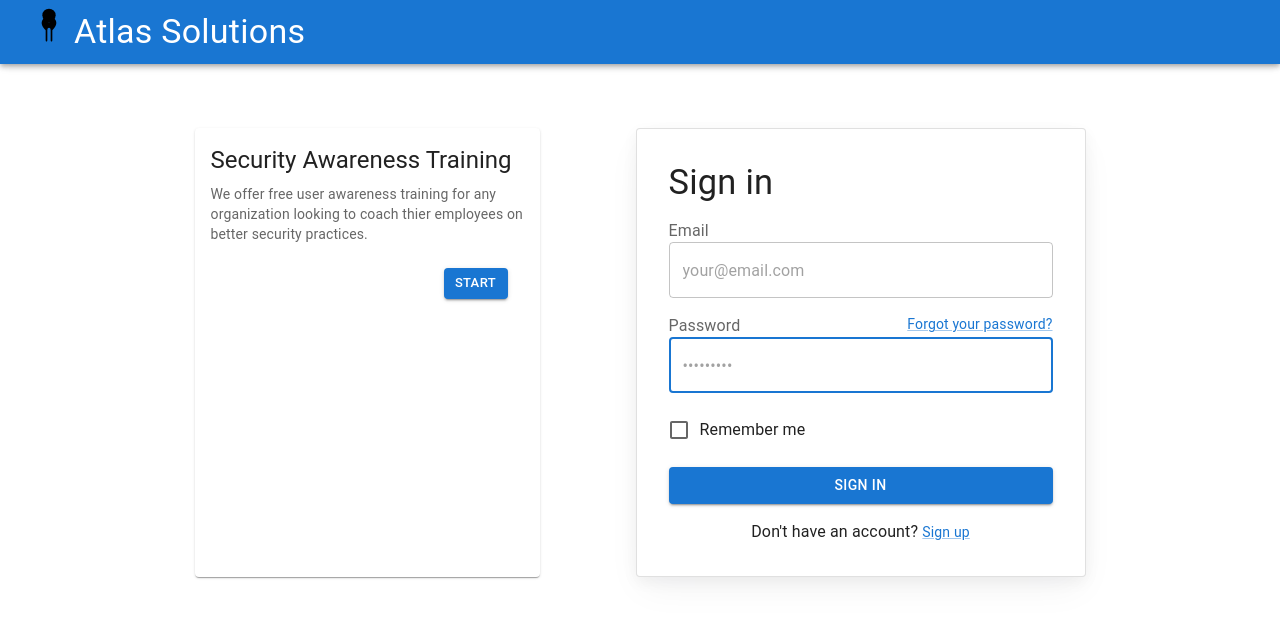
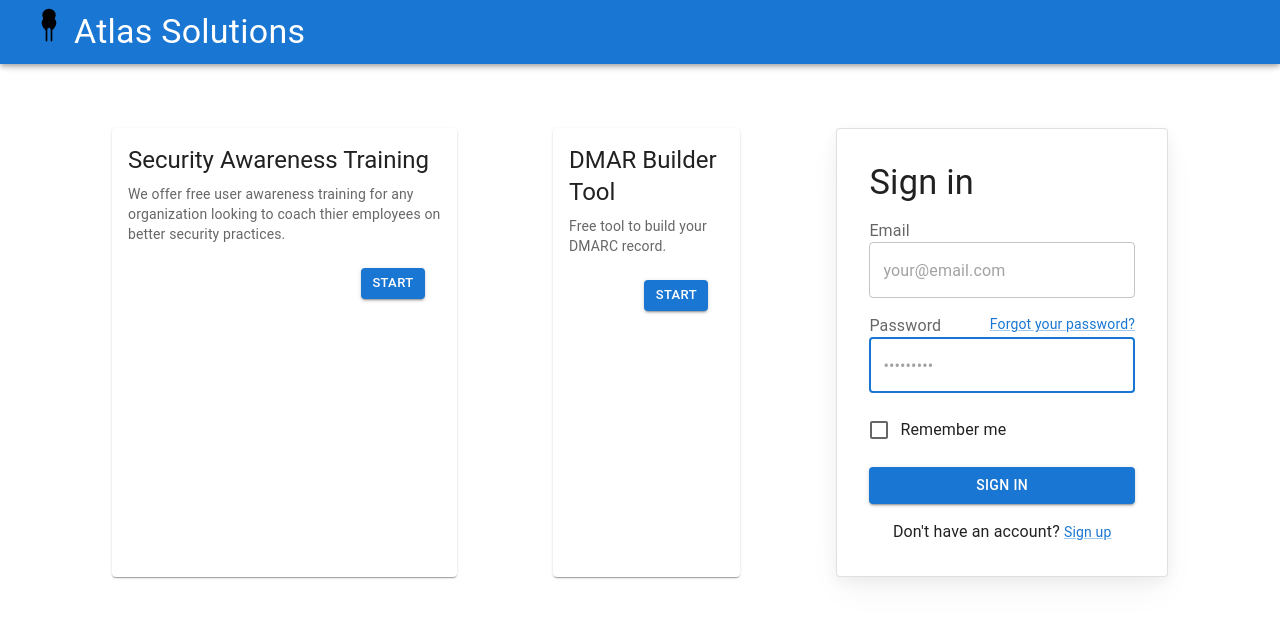
Before and after one commit to Carpk/atlas-solutions, a React (Vite) app: page / in a window 1280 px wide. Shown: the top 622 px of the page. Built offline with nearby package versions, Linux system fonts and the light colour scheme.

Commit message:
switched to query selector for radio checked

```diff
--- a/src/components/Dmarc.jsx
+++ b/src/components/Dmarc.jsx
@@ -38,50 +38,36 @@ export default function DmarcBuilder() {
   const fOption = useRef("");
   const aDkim = useRef("");
   const aSpf = useRef("");
-  // let dPolicy = ""
-  // let sPolicy = ""
 
   // const handleDPolicy = radio => event => setDPolicy(radio);
 
   function handleChange(event) {
-    // rebuild entire string
+    // get user selections
+    const domPo = dPolicy.current.querySelector('input[name=domain-policy]:checked').value
+    const subPo = sPolicy.current.querySelector('input[name=subdomain-policy]:checked').value || ""
+    const forOp = ""
+    const algDk = ""
+    const algSp = ""
 
     // setDmarcString(prefix+dPolicy+sPolicy)
     // event.target.value
 
-    // console.log(dPolicy.current)
+    // rebuild entire string
+    setDmarcString(prefix + domPo + subPo + forOp + algDk + algSp)
   }
 
   function handleDPolicy(event) {
     dPolicy.current = event.target.value
-    console.log(testRef.current)
+
+    // document.querySelector('input[name=domain-policy]:checked').value
+    // console.log(testRef.current.querySelector('mui-checked'))
+    console.log(testRef.current.querySelector('input[name=domain-policy]:checked').value)
+    // console.log(testRef.current)
 
     setDmarcString(prefix + dPolicy.current + sPolicy.current + fOption.current + aDkim.current + aSpf.current)
   }
 
-  function handleSPolicy(event) {
-    sPolicy.current = event.target.value
 
-    setDmarcString(prefix + dPolicy.current + sPolicy.current + fOption.current + aDkim.current + aSpf.current)
-  }
-
-  function handleFOptions(event) {
-    fOption.current = event.target.value
-
-    setDmarcString(prefix + dPolicy.current + sPolicy.current + fOption.current + aDkim.current + aSpf.current)
-  }
-
-  function handleADKIM(event) {
-    aDkim.current = event.target.value
-
-    setDmarcString(prefix + dPolicy.current + sPolicy.current + fOption.current + aDkim.current + aSpf.current)
-  }
-
-  function handleASPF(event) {
-    aSpf.current = event.target.value
-
-    setDmarcString(prefix + dPolicy.current + sPolicy.current + fOption.current + aDkim.current + aSpf.current)
-  }
 
   useEffect(() => {
     async function fetchData() {
@@ -104,15 +90,15 @@ export default function DmarcBuilder() {
 
           </Typography>
           <CardActions>
-            <Grid container spacing={1}>
+            <Grid container spacing={1} ref={ testRef }>
               <Grid size={2}>
                 <FormLabel id="demo-radio-buttons-group-label">Policy</FormLabel>
                 <RadioGroup
                   aria-labelledby="demo-radio-buttons-group-label"
                   defaultValue="reject"
                   name="domain-policy"
-                  onChange={ handleDPolicy }
-                  ref={ testRef }
+                  onChange={ handleChange }
+                  ref={ dPolicy }
                 >
                   <FormControlLabel value=" p=none;" control={<Radio />} label="None" />
                   <FormControlLabel value=" p=quarantine;" control={<Radio />} label="Quarantine" />
@@ -125,7 +111,8 @@ export default function DmarcBuilder() {
                   aria-labelledby="demo-radio-buttons-group-label"
                   defaultValue="reject"
                   name="subdomain-policy"
-                  onChange={handleSPolicy}
+                  onChange={ handleChange }
+                  ref={ sPolicy }
                 >
                   <FormControlLabel value="" control={<Radio />} label="Omit" />
                   <FormControlLabel value=" sp=none;" control={<Radio />} label="None" />
@@ -139,7 +126,7 @@ export default function DmarcBuilder() {
                   aria-labelledby="demo-radio-buttons-group-label"
                   defaultValue="reject"
                   name="forensic-options"
-                  onChange={handleFOptions}
+                  onChange={handleChange}
                 >
                   <FormControlLabel value=" fo=0;" control={<Radio />} label="0 - all fail" />
                   <FormControlLabel value=" fo=1;" control={<Radio />} label="1 - any fail" />
@@ -155,7 +142,7 @@ export default function DmarcBuilder() {
                   aria-labelledby="demo-radio-buttons-group-label"
                   defaultValue="reject"
                   name="subdomain-policy"
-                  onChange={handleADKIM}
+                  onChange={handleChange}
                 >
                   <FormControlLabel value="" control={<Radio />} label="Omit" />
                   <FormControlLabel value=" adkim=s;" control={<Radio />} label="Strict" />
@@ -169,9 +156,9 @@ export default function DmarcBuilder() {
                   aria-labelledby="demo-radio-buttons-group-label"
                   defaultValue="reject"
                   name="subdomain-policy"
-                  onChange={handleASPF}
+                  onChange={handleChange}
                 >
-                  <FormControlLabel value="" control={<Radio />} label="None" />
+                  <FormControlLabel value="" control={<Radio />} label="Omit" />
                   <FormControlLabel value=" aspf=s;" control={<Radio />} label="Strict" />
                   <FormControlLabel value=" aspf=r;" control={<Radio />} label="Relaxed" />
                 </RadioGroup>
@@ -232,3 +219,28 @@ export default function DmarcBuilder() {
     </Container>
   );
 }
+
+
+  // function handleSPolicy(event) {
+  //   sPolicy.current = event.target.value
+
+  //   setDmarcString(prefix + dPolicy.current + sPolicy.current + fOption.current + aDkim.current + aSpf.current)
+  // }
+
+  // function handleFOptions(event) {
+  //   fOption.current = event.target.value
+
+  //   setDmarcString(prefix + dPolicy.current + sPolicy.current + fOption.current + aDkim.current + aSpf.current)
+  // }
+
+  // function handleADKIM(event) {
+  //   aDkim.current = event.target.value
+
+  //   setDmarcString(prefix + dPolicy.current + sPolicy.current + fOption.current + aDkim.current + aSpf.current)
+  // }
+
+  // function handleASPF(event) {
+  //   aSpf.current = event.target.value
+
+  //   setDmarcString(prefix + dPolicy.current + sPolicy.current + fOption.current + aDkim.current + aSpf.current)
+  // }
--- a/src/components/Home.jsx
+++ b/src/components/Home.jsx
@@ -21,6 +21,9 @@ function Home() {
     navigate('/security-training');
   }
 
+  function handleDmarcBuilder() {
+    navigate('/dmarc-builder');
+  }
 
 
   return (
@@ -83,6 +86,43 @@ function Home() {
             </Box>
           </CardActions>
         </Card>
+        <Card sx={{ alignItems: 'center', maxWidth: 345 }} >
+          <CardContent>
+            <Typography gutterBottom variant="h5" component="div">
+              DMAR Builder Tool
+            </Typography>
+            <Typography variant="body2" sx={{ color: 'text.secondary' }}>
+              Free tool to build your DMARC record.
+            </Typography>
+          </CardContent>
+          <CardActions>
+            <Box
+              sx={[
+                {
+                  display: 'flex',
+                  flexDirection: { xs: 'column-reverse', sm: 'row' },
+                  alignItems: 'end',
+                  flexGrow: 1,
+                  gap: 1,
+                  pb: { xs: 12, sm: 0 },
+                  mt: { xs: 2, sm: 0 },
+                  mb: '60px',
+                  justifyContent: 'flex-end'
+                },
+              ]}
+              >
+              <Button
+                variant="contained"
+                onClick={ handleDmarcBuilder }
+                size="small"
+                color="primary"
+                sx={{ width: { xs: '100%', sm: 'fit-content' }, mr: 3 }}
+              >
+                Start
+              </Button>
+            </Box>
+          </CardActions>
+        </Card>
         <SignInCard />
       </Stack>
     </Stack>
```
